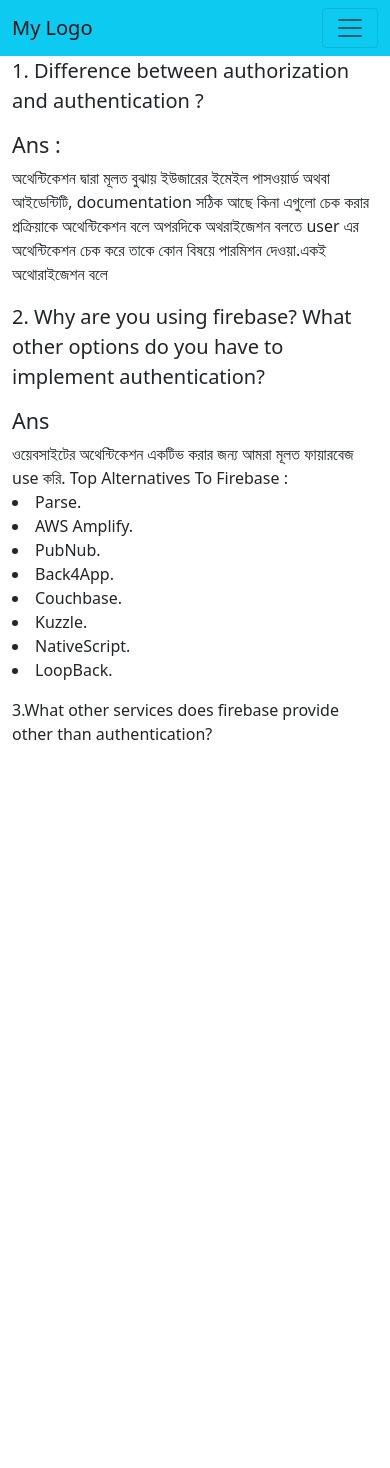
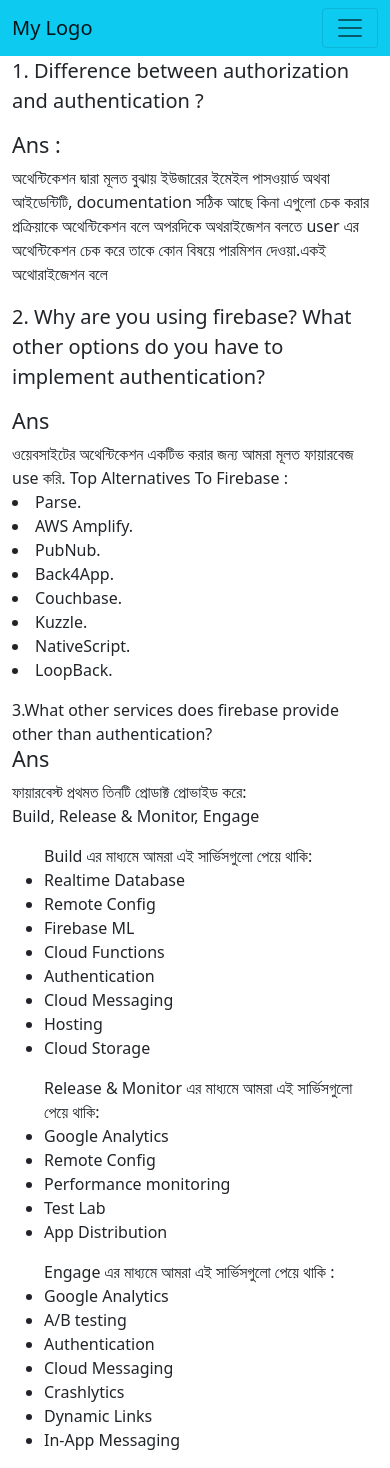
Before and after one commit to alamin00006/independent-service-provider, a React (Create React App) app: page /blog in a window 390 px wide. Before the commit the page ends 844 px from the top, so only its background shows below. Built offline with nearby package versions, Linux system fonts and the light colour scheme; no server answers.

Commit message:
home page full responsive

```diff
--- a/src/Pages/About/About.js
+++ b/src/Pages/About/About.js
@@ -1,9 +1,18 @@
 import React from 'react';
-
+import myPhoto from '../../images/myphoto.JPG'
 const About = () => {
     return (
-        <div>
-            <h1>this is about</h1>
+        <div className='row container'>
+
+            <div className='col-lg-6'>
+            <img className='w-75' src={myPhoto} alt="" />
+            </div>
+            <div className='col-lg-6'>
+            <h1>Mohammad Al Amin</h1>
+            <p>Diploma Engineer in Computer</p>
+            <p>আমি আগামী তিন চার মাসের ভিতরে  ফুল স্টাক Web-Developer হতে চাই ইনশাআল্লাহ</p>
+            <button className='btn btn-info px-5 fs-5'>Details Me</button>
+            </div>
         </div>
     );
 };
--- a/src/Pages/Banner/Banner.css
+++ b/src/Pages/Banner/Banner.css
@@ -17,3 +17,21 @@
     font-size: 20px;
     height: 50px;
 }
+@media only screen and (max-width: 576px) {
+
+    .banner-title{
+        position: static;
+        top: 150px;
+        left: 0px;
+        color: white;
+    }
+    .banner-title input{
+        width: 50%;
+        font-size: 20px;
+        height: 50px;
+    }
+    .banner button{
+
+        display: block;
+    }
+}
--- a/src/Pages/Blog/Blog.js
+++ b/src/Pages/Blog/Blog.js
@@ -30,7 +30,35 @@
 
             <p>
            3.What other services does firebase provide other than authentication?
-           <p></p>
+           <h4>Ans</h4>
+           <p>ফায়ারবেস্ট প্রথমত তিনটি প্রোডাক্ট প্রোভাইড করে: <p>Build, Release & Monitor, Engage </p>
+                <ul>Build এর মাধ্যমে আমরা এই সার্ভিসগুলো পেয়ে থাকি:
+                    <li>Realtime Database</li>
+                    <li>Remote Config</li>
+                    <li>Firebase ML</li>
+                    <li>Cloud Functions</li>
+                    <li>Authentication</li>
+                    <li>Cloud Messaging</li>
+                    <li>Hosting</li>
+                    <li>Cloud Storage</li>
+                </ul>
+                <ul>Release & Monitor এর মাধ্যমে আমরা এই সার্ভিসগুলো পেয়ে থাকি:
+                    <li>Google Analytics</li>
+                    <li>Remote Config</li>
+                    <li>Performance monitoring</li>
+                    <li>Test Lab</li>
+                    <li>App Distribution</li>
+                </ul>
+                <ul>Engage এর মাধ্যমে আমরা এই সার্ভিসগুলো পেয়ে থাকি :
+                <li>Google Analytics</li>
+                <li>A/B testing</li>
+                <li>Authentication</li>
+                <li>Cloud Messaging</li>
+                <li>Crashlytics</li>
+                <li>Dynamic Links</li>
+                <li>In-App Messaging</li>
+                </ul>
+           </p>
 
             </p>
         </div>
--- a/src/Pages/Footer/Footer.js
+++ b/src/Pages/Footer/Footer.js
@@ -2,8 +2,16 @@
 
 const Footer = () => {
     return (
-        <div className='w-100 bg-dark p-5'>
-            <h1 className='text-white text-center'>This is footer</h1>
+        <div className='row w-100 bg-dark p-5 text-white'>
+            <div className='col-lg-4 col-sm-12'>
+                <h1>service</h1>
+            </div>
+            <div className='col-lg-4 col-sm-12'>
+                <h1>prp</h1>
+            </div>
+            <div className='col-lg-4 col-sm-12'>
+            <h1>stemcil</h1>
+            </div>
         </div>
     );
 };
--- a/src/Pages/Services/Service.css
+++ b/src/Pages/Services/Service.css
@@ -5,5 +5,6 @@
 .single-card{
    border: 1px solid lightblue;
    border-radius: 20px;
+   width: 500px;
 
 }
--- a/src/Pages/Subscribe/Subscribe.css
+++ b/src/Pages/Subscribe/Subscribe.css
@@ -0,0 +1,17 @@
+.subscribe-title{
+    margin-left: 600px;
+}
+.subscribe{
+    width: 100%;
+}
+.subscribe-input{
+    width: 500px;
+}
+@media only screen and (max-width: 600px) {
+    .subscribe-title{
+        margin-left: 50px;
+    }
+    .subscribe{
+        width: 100%;
+    }
+}
--- a/src/Pages/Subscribe/Subscribe.js
+++ b/src/Pages/Subscribe/Subscribe.js
@@ -1,10 +1,32 @@
+
 import React from 'react';
+import { Button, Form } from 'react-bootstrap';
+import './Subscribe.css'
 
 const Subscribe = () => {
+
+    const handleSubmit =(e)=>{
+        e.preventDefault();
+    }
     return (
         <div>
-           <h1>this is Subscribe</h1>
-        </div>
+
+          <h4 className='subscribe-title mt-5'>Subscribe Now</h4>
+          <Form onSubmit={handleSubmit} className='d-flex justify-content-center subscribe'>
+
+              <Form.Group className="mb-3" controlId="formBasicEmail">
+                <Form.Label className='fs-5 fw-bold '>Email address</Form.Label>
+                <Form.Control type="email" placeholder="Enter Your email" className='subscribe-input' />
+                <Button className='fw-bold fs-5' variant="primary" type="submit">
+                Subscribe Now
+              </Button>
+              </Form.Group>
+
+
+            </Form>
+          </div>
+
+
     );
 };
 
```
Also changed, not shown: src/images/myphoto.JPG (added).
